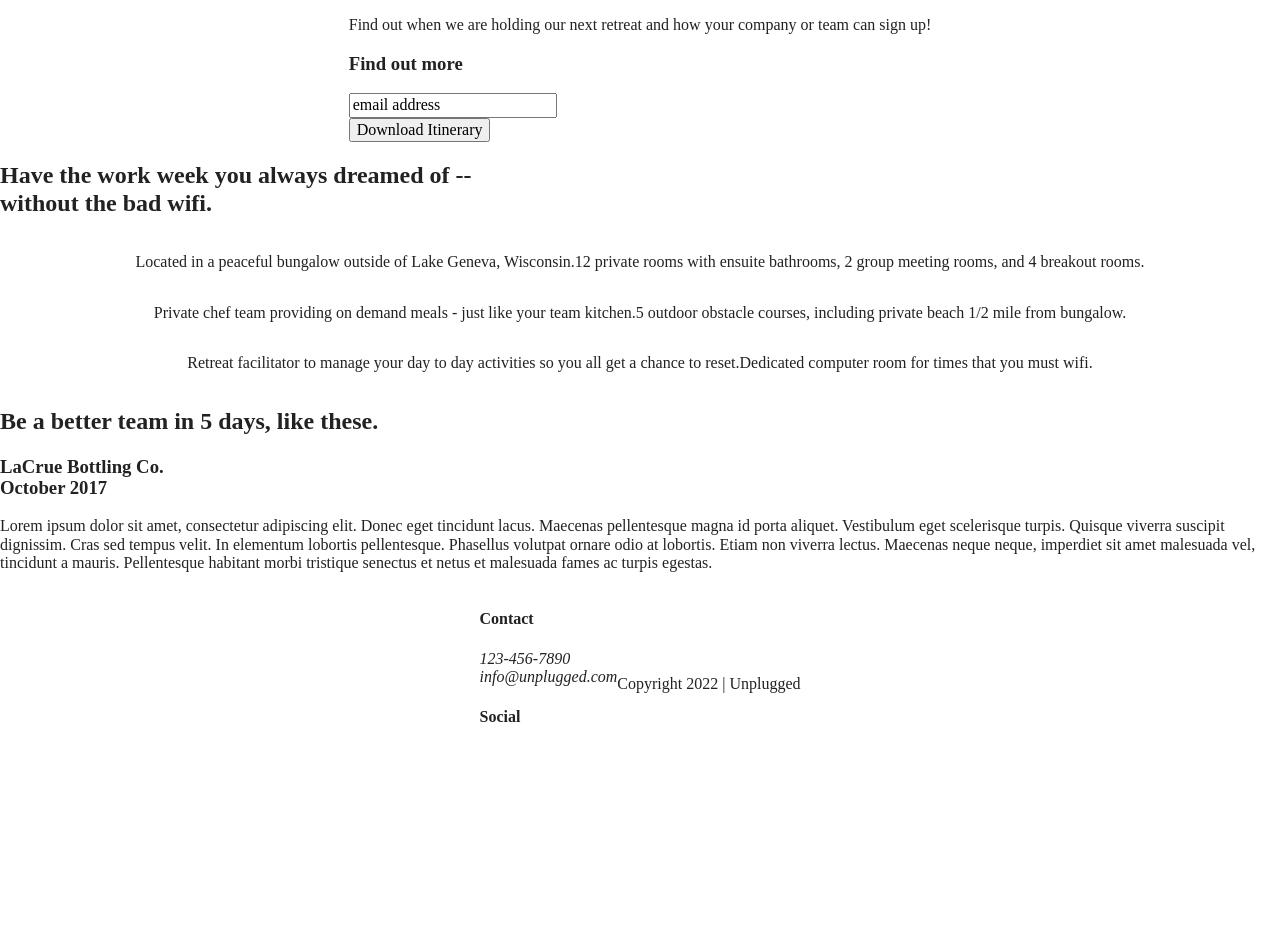
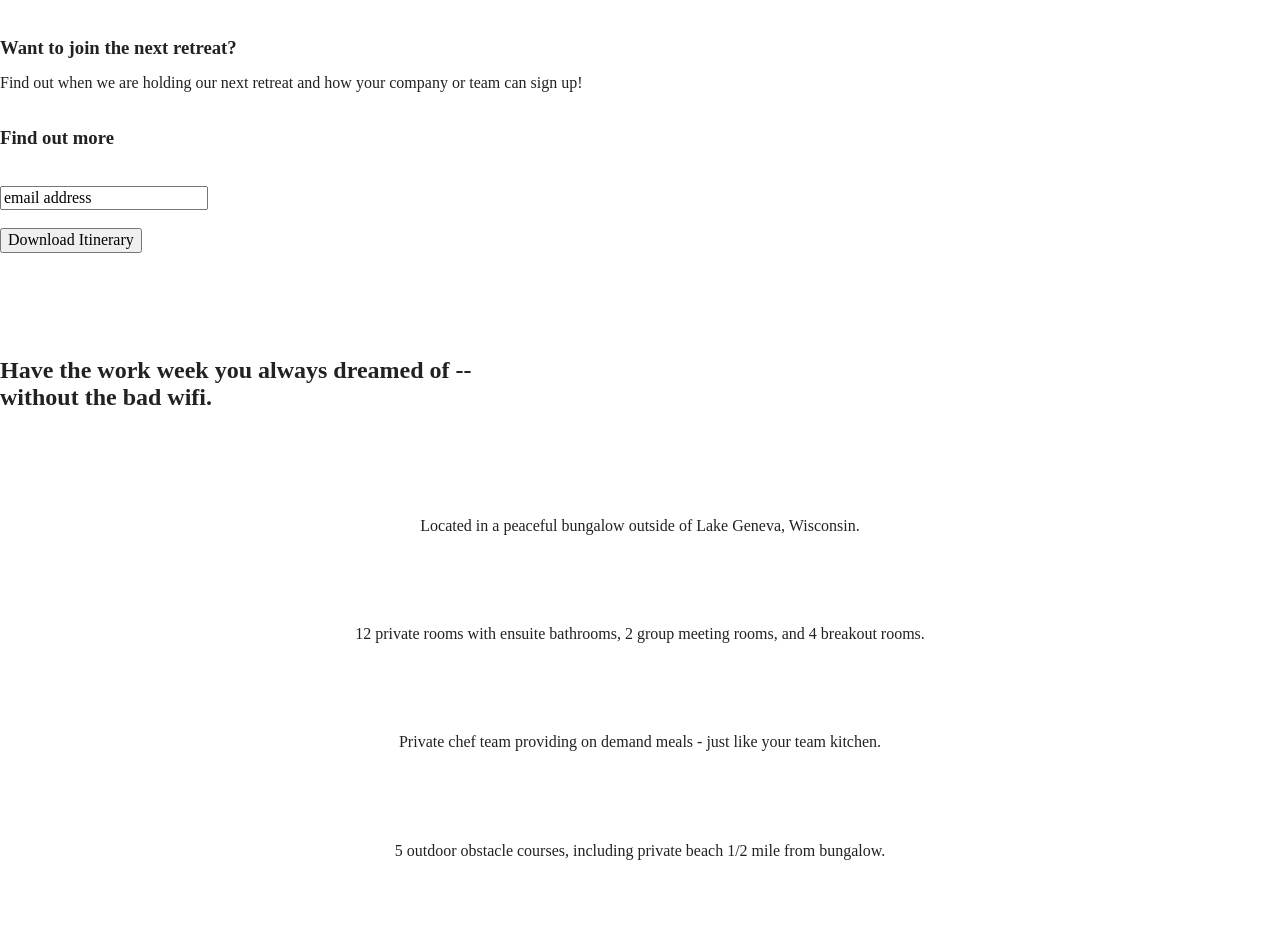
Before and after one commit to emily-morin/unplugged-retreat, a website built with Parcel: page index.html in a window 1280 px wide. Shown: the part 173-1115 px from the top of the page. Before the commit the page ends 952 px from the top, so only its background shows below. Built offline with nearby package versions, Linux system fonts and the light colour scheme.

Commit message:
Added margins and padding to home page

```diff
--- a/css/main.css
+++ b/css/main.css
@@ -98,15 +98,24 @@ header, footer {
 
 /* Header styles */
 
+header {
+  padding: 15px 0;
+}
+
 header .content-wrapper {
   display: flex;
   justify-content: center;
   align-items: center;
   flex-flow: row wrap;
+  margin: 0;
 }
 
-/* header .header-divider {
+.content-wrapper {
+  width: 100%;
+}
 
+header .header-divider {
+  width: 100%;
 } */
 
 header nav {
@@ -114,30 +123,46 @@ header nav {
   justify-content: space-around;
   align-items: center;
   flex-flow: row wrap;
+  width: 60%;
 }
 
 header nav ul {
   display: flex;
   justify-content: space-around;
+  width: 45%;
 }
 
 /* Footer styles */
 
-/* footer .content-wrapper {
-
-} */
+footer .content-wrapper {
+  width: 55%;
+  margin: 50px 0;
+}
 
 /* footer .footer-content {
 
 } */
 
-/* footer .contact {
+footer p {
+  margin: 0;
+}
 
-} */
+footer .contact {
+  margin-top: 50px;
+}
 
-/* footer .social {
+footer .contact h4 {
+  margin-bottom: 20px;
+}
 
-} */
+footer .social {
+  margin-top: 50px;
+  margin-bottom: 45px;
+}
+
+footer .social h4 {
+  margin-bottom: 20px;
+}
 
 footer .social-icons {
   display: flex;
@@ -151,10 +176,9 @@ footer .social p {
   align-items: center;
 }
 
-/* footer .copyright {
-
-} */
-
+footer .copyright {
+  margin-bottom: 5px;
+}
 
 
 /* ------------------ Mobile Styles - Homepage ----------------- */
@@ -177,17 +201,22 @@ aside {
   flex-flow: row wrap;
 }
 
-/* aside .content-wrapper {
-
+aside .form-description {
+  margin-top: 30px;
+  margin-bottom: 35px;
 }
 
-.form-description {
-
+aside .form-description h3 {
+  margin-bottom: 8px;
 }
 
-.form {
+aside .form {
+  padding-bottom: 54px;
+}
 
-} */
+aside .form input {
+  margin-top: 18px;
+}
 
 /* features */
 
@@ -197,24 +226,36 @@ aside {
   flex-flow: row wrap;
 }
 
+.features h2 {
+  margin-top: 50px;
+}
+
+.features article {
+  width: 55%;
+}
+
 .features .features-items {
   display: flex;
   justify-content: center;
   align-items: center;
   flex-flow: row wrap;
+  margin: 65px 0;
+}
+
+.features .fontawesome-icon {
+  margin: 0;
 }
 
 .features-item-description {
   text-align: center;
+  margin-top: 40px;
+  margin-bottom: 50px;
 }
 
 /* .fontawesome-icon {
 
 }
 
-.features-item-description {
-
-} */
 
 /* reviews */
 
@@ -222,11 +263,18 @@ aside {
   display: flex;
   justify-content: center;
   flex-flow: row wrap;
+  padding: 55px 20px 45px 20px;
 }
 
-/* .reviews div {
+reviews h2 {
+  margin-bottom: 25px;
+}
 
-} */
+.reviews h3 {
+  width: 50%;
+  margin-top: 20px;
+  margin-bottom: 25px;
+}
 
 /* ------------------ Mobile Styles - About ----------------- */
 .mission {
```
